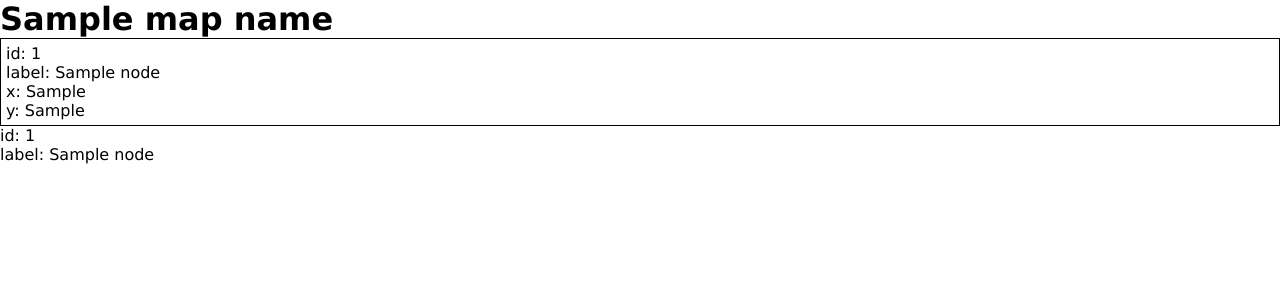
After one commit to ldrazyk/nodes-map, a Flask app: template src/templates/map.html in a window 1280 px wide. The commit adds this page. Shown: the top 300 px of the page. Run offline with Flask 3, Linux system fonts and the light colour scheme; the template is opened without the code that fills it: most values are stand-ins (such as "Sample title", 1, 10 or a date in 2020).

Commit message:
Add map template

```diff
--- a/src/app.py
+++ b/src/app.py
@@ -14,9 +14,15 @@ def index():
 @app.post("/map")
 def show_map():
 
+    map_name = request.form.get('map_name')
+
     nodes_file = request.form.get('nodes_file')
+    nodes_data = model.get_nodes_data(nodes_file)
 
-    return jsonify({'nodes_file': nodes_file})
+    data = {'map_name': map_name, 'nodes': nodes_data}
+    print(data)
+
+    return render_template('map.html', map_name=map_name, nodes=nodes_data)
 
 if __name__ == '__main__':
     app.run(debug=True, port=5007)
--- /dev/null
+++ b/src/static/map.css
@@ -0,0 +1,4 @@
+.node_info {
+    padding: 5px;
+    border: 1px solid black;
+}
--- /dev/null
+++ b/src/templates/map.html
@@ -0,0 +1,33 @@
+{% extends 'base.html' %} {% block head %}
+<title>Nodes Map: '{{ map_name }}'</title>
+<link rel="stylesheet" href="{{ url_for('static', filename='map.css') }}" />
+<script src="{{ url_for('static', filename='map.js') }}"></script>
+{% endblock %} {% block body %}
+<h1 class="map_name">{{ map_name }}</h1>
+
+<section class="nodes_list">
+  {% for node in nodes %}
+  <div class="node_info" id="{{ node['id'] }}">
+    <p>id: {{ node['id'] }}</p>
+    <p>label: {{ node['label'] }}</p>
+    <p>x: {{ node['x'] }}</p>
+    <p>y: {{ node['y'] }}</p>
+  </div>
+
+  {% endfor %}
+</section>
+
+<section class="map_area">
+  {% for node in nodes %}
+  <div class="node" id="{{ node['id'] }}" data-x={{ node['x'] }} data-y={{ node['y'] }}>
+    <p>id: {{ node['id'] }}</p>
+    <p>label: {{ node['label'] }}</p>
+    {% if "image" in node %}
+    <img src="{{ node['image'] }}" />
+    {% endif %}
+  </div>
+
+  {% endfor %}
+</section>
+
+{% endblock %}
```
Also changed, not shown: src/model/Model.py (+22 -2 lines), src/templates/index.html (+6 -2 lines), src/static/index.js (renamed from src/static/script.js), src/static/map.js (added).
